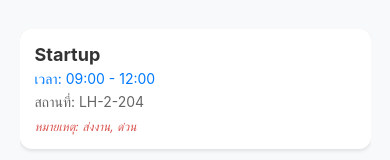
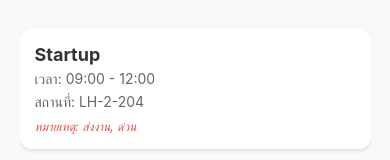
Before and after one commit to Ton-555/AcdemicLifePlanner, a React Native app: screen /Timetable in a window 390 px wide. Shown: the part 304-464 px from the top of the page. Built offline with nearby package versions, Linux system fonts and the light colour scheme.

Commit message:
fix ui & date

```diff
--- a/src/data/TimetableStore.js
+++ b/src/data/TimetableStore.js
@@ -3,8 +3,8 @@ const genTimeBlock = (day, hour, minute, date = null) => {
 };
 
 const initial_class_data = [
-  { title: 'Startup', startTime: genTimeBlock('MON', 9, 0), endTime: genTimeBlock('MON', 12, 0, '2025-02-24'), location: 'LH-2-204', extra_descriptions: ['ส่งงาน', 'ด่วน'] },
-  { title: 'Mobile Application', startTime: genTimeBlock('TUE', 10, 0), endTime: genTimeBlock('TUE', 12, 0, '2025-02-25'), location: 'SC-9-333', extra_descriptions: ['มีการบ้าน'] },
+  { title: 'Startup', startTime: genTimeBlock('MON', 9, 0), endTime: genTimeBlock('MON', 12, 0), location: 'LH-2-204', extra_descriptions: ['ส่งงาน', 'ด่วน'] },
+  { title: 'Mobile Application', startTime: genTimeBlock('TUE', 10, 0), endTime: genTimeBlock('TUE', 12, 0), location: 'SC-9-333', extra_descriptions: ['มีการบ้าน'] },
 ];
 
 const initial_exam_data = [
--- a/src/screen/Timetable.js
+++ b/src/screen/Timetable.js
@@ -172,8 +172,8 @@ const Timetable = () => {
 
     const newItem = {
       title: newTitle,
-      startTime: genTimeBlock(selectedDay, startTimeObj.getHours(), startTimeObj.getMinutes(), dateString),
-      endTime: genTimeBlock(selectedDay, endTimeObj.getHours(), endTimeObj.getMinutes(), dateString),
+      startTime: genTimeBlock(selectedDay, startTimeObj.getHours(), startTimeObj.getMinutes(), selTable === 1 ? null : dateString),
+      endTime: genTimeBlock(selectedDay, endTimeObj.getHours(), endTimeObj.getMinutes(), selTable === 1 ? null : dateString),
       location: newLocation || 'ไม่ระบุสถานที่',
       extra_descriptions: extraDescArray
     };
@@ -287,8 +287,6 @@ const Timetable = () => {
           })}
         </View>
       </View>
-
-
 
       <ScrollView style={styles.listContainer}>
         {displayData.length > 0 ? (
@@ -461,11 +459,11 @@ const styles = StyleSheet.create({
   listContainer: { width: '90%', marginTop: 20 },
   card: { backgroundColor: 'white', padding: 15, borderRadius: 12, marginBottom: 15, shadowColor: "#000", shadowOffset: { width: 0, height: 2 }, shadowOpacity: 0.1, shadowRadius: 3.84, elevation: 5 },
   cardTitle: { fontSize: 18, fontWeight: 'bold', color: '#333', marginBottom: 5 },
-  cardDate: { fontSize: 13, color: '#e74c3c', marginBottom: 5, fontWeight: '500' },
-  cardTime: { fontSize: 14, color: '#007AFF', marginBottom: 5 },
+  cardDate: { fontSize: 13, color: '#666', marginBottom: 5, fontWeight: '500' },
+  cardTime: { fontSize: 14, color: '#666', marginBottom: 5 },
   cardLocation: { fontSize: 14, color: '#666' },
   cardExtra: { fontSize: 12, color: '#d9534f', marginTop: 8, fontStyle: 'italic' },
-  noDataText: { textAlign: 'center', marginTop: 50, fontSize: 16, color: '#888' },
+  noDataText: { textAlign: 'center', marginTop: 50, fontSize: 16, color: '#3d3d3dff' },
   fab: { position: 'absolute', width: 60, height: 60, alignItems: 'center', justifyContent: 'center', right: 20, bottom: 20, backgroundColor: "#ff3b3b", borderRadius: 30, elevation: 8, shadowColor: '#000', shadowOpacity: 0.3, shadowOffset: { width: 0, height: 2 } },
   fabText: { fontSize: 30, color: 'white', fontWeight: 'bold', marginTop: -2 },
   modalOverlay: { flex: 1, backgroundColor: 'rgba(0,0,0,0.5)', justifyContent: 'center', alignItems: 'center' },
```
